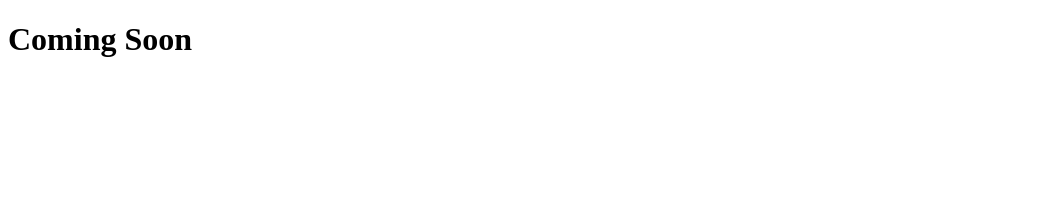
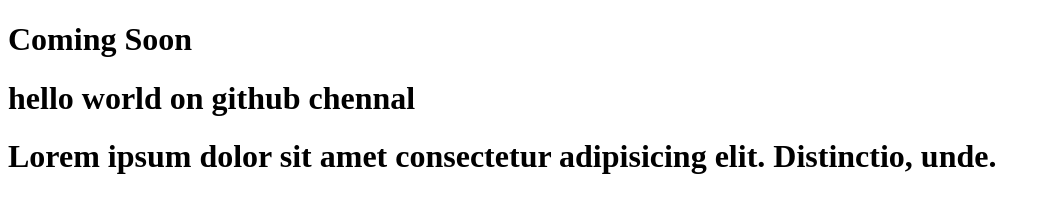
Before and after one commit to SuneelKum12345/CGTCPROJECTONE, a plain HTML site: page index.html in a window 1280 px wide. Shown: the whole page, without its empty margins (0-1050 px from the left). Drawn offline with Linux system fonts and the light colour scheme.

Commit message:
Added index page

```diff
--- a/index.html
+++ b/index.html
@@ -7,5 +7,9 @@
 </head>
 <body>
     <h1>Coming Soon</h1>
+    <h1>hello world on github chennal</h1>
+
+    <h1>Lorem ipsum dolor sit amet consectetur adipisicing elit. Distinctio, unde.</h1>
+
 </body>
 </html>
```
